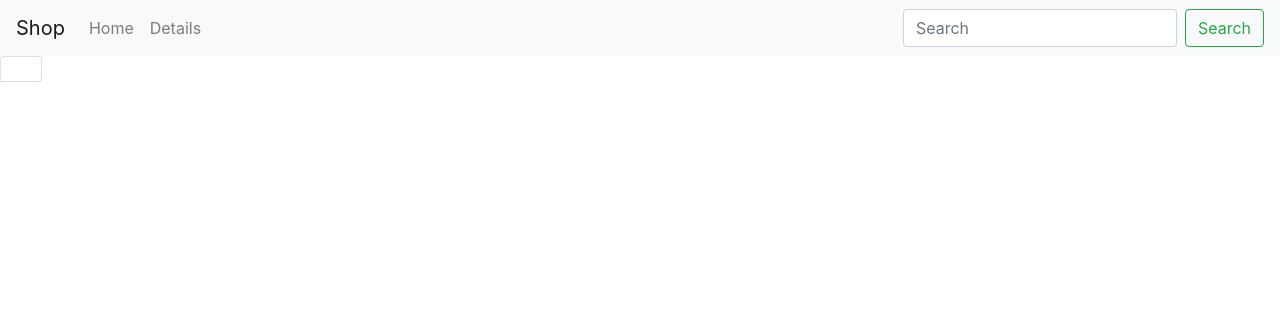
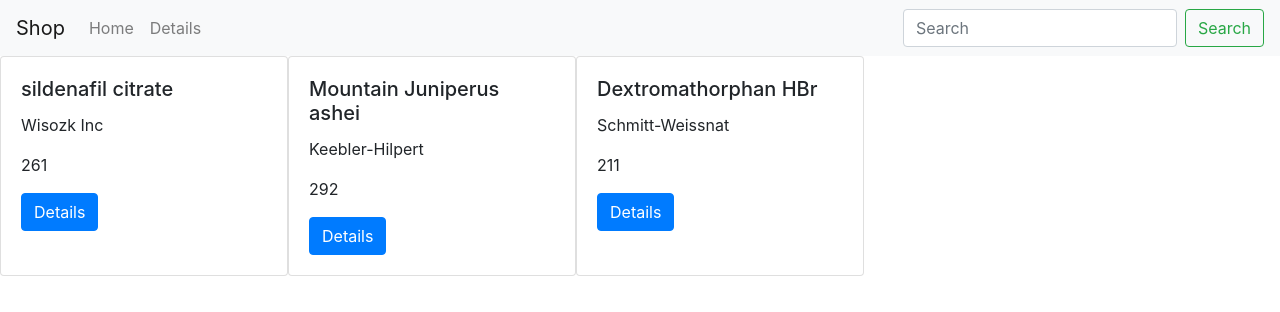
Before and after one commit to bachh92/Mini-app, a React (Create React App) app: page / in a window 1280 px wide. Shown: the top 312 px of the page. Built offline with nearby package versions, Linux system fonts and the light colour scheme.

Commit message:
Search bar and component display

```diff
--- a/src/assets/dataset-example.json
+++ b/src/assets/dataset-example.json
@@ -22,4 +22,5 @@
     "supplier": "Schmitt-Weissnat",
     "quantity": 211,
     "unit_cost": "$20.53"
-  }]
+  }
+]
--- a/src/component/Card/CardItem.js
+++ b/src/component/Card/CardItem.js
@@ -6,6 +6,7 @@ export default class CardItem extends Component {
     constructor(props) {
         super(props);
         this.state = {
+            id: props.id,
             product_name: props.product_name,
             supplier: props.supplier,
             quantity: props.quantity,
@@ -16,13 +17,12 @@ export default class CardItem extends Component {
     render () {
         return(
             <Card style={{ width: '18rem' }}>
-             <Card.Img variant="top" src="holder.js/100px180" />
                 <Card.Body>
                     <Card.Title>{this.state.product_name}</Card.Title>
                     <Card.Text>{this.state.supplier}</Card.Text>
                     <Card.Text>{this.state.quantity}</Card.Text>
                     <Card.Text>{this.state.unit_cost}</Card.Text>
-                    <Button variant="primary"></Button>
+                    <Button variant="primary">Details</Button>
                 </Card.Body>
             </Card>
         );
--- a/src/component/ListCard/ListCard.js
+++ b/src/component/ListCard/ListCard.js
@@ -1,19 +1,45 @@
 import React, {Component} from 'react';
-import ListGroup from 'react-bootstrap/ListGroup'
-import CardItem from '../Card/CardItem'
+import CardItem from '../Card/CardItem';
+import data from '../../assets/dataset-example.json';
+import ListGroup from 'react-bootstrap/ListGroup';
 
 
 export default class ListCard extends Component {
     constructor(props){
         super(props);
+        this.state = {
+            list: [],
+        };
+        this.searchf = this.searchf.bind(this);
+    }
 
+    componentDidMount() {
+        const list = data.map((data) =>
+            <CardItem key={data._id.$oid} product_name={data.product_name} supplier={data.supplier} quantity={data.quantity} unit_cost={data.unit_cost} />
+        );
+        this.setState({
+            list: list
+        });
+    }
+
+    searchf(data) {
+        if ( this.props.search !== "" && data.props.product_name.toLowerCase().indexOf(this.props.search.toLowerCase()) === -1 ) {
+            return null;
+        }
+        return  <CardItem key={data.props.id} product_name={data.props.product_name} supplier={data.props.supplier} quantity={data.props.quantity} unit_cost={data.unit_cost} />
     }
 
     render() {
         return(
-            <ListGroup horizontal>
-                <ListGroup.Item></ListGroup.Item>
-            </ListGroup>
+            <div>
+                <ListGroup horizontal>
+                    {
+                        this.state.list.map(data => {
+                        return this.searchf(data)
+                        })
+                    }
+                </ListGroup>
+            </div>
         );
     }
 
--- a/src/route/Home/Home.js
+++ b/src/route/Home/Home.js
@@ -6,6 +6,20 @@ import Nav from 'react-bootstrap/Nav';
 import ListCard from '../../component/ListCard/ListCard';
 
 export default class Home extends Component {
+    constructor(props) {
+        super(props);
+        this.state = {
+            search: ""
+        }
+        this.textInput = React.createRef();
+    }
+
+    onChange = () => {
+        this.setState({
+            search: this.textInput.current.value
+        });
+    }
+
     render() {
         return (
             <body>
@@ -17,12 +31,12 @@ export default class Home extends Component {
                         <Nav.Link href="/details">Details</Nav.Link>
                     </Nav>
                     <Form inline>
-                        <Form.Control type="text" placeholder="Search" className="mr-sm-2" />
+                        <Form.Control ref={this.textInput} type="text" placeholder="Search" className="mr-sm-2" onChange={this.onChange}/>
                         <Button variant="outline-success">Search</Button>
                     </Form>
                 </Navbar>
                 </div>
-                <div><ListCard /></div>
+                <div><ListCard search={this.state.search}/></div>
           </body>
         );
     }
```
Also changed, not shown: src/component/Search/Search.js (deleted), 1 other file (tests, documents, lock files or other folders).
